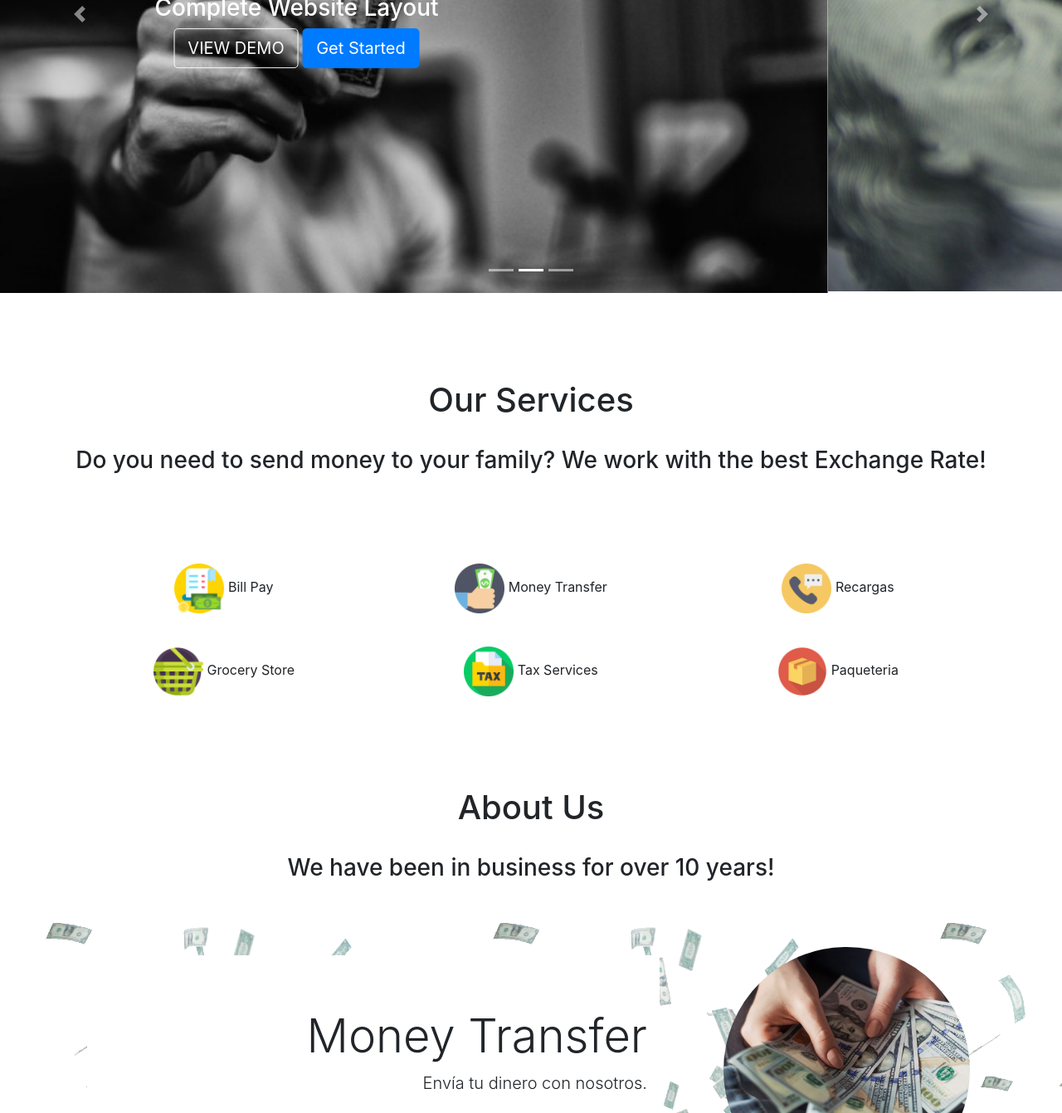
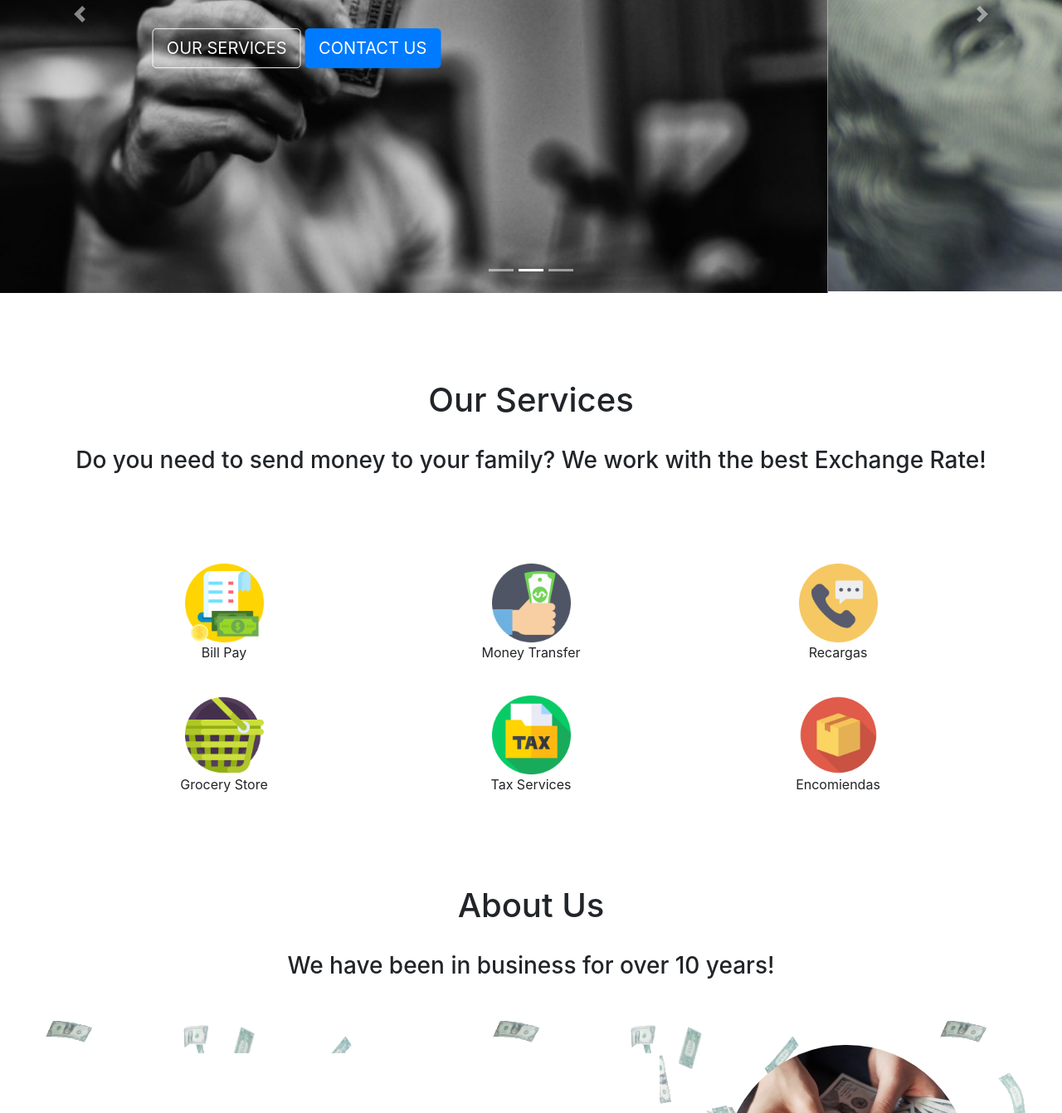
Before and after one commit to CBArgento/Template_002, a plain HTML site: page Index.html in a window 1280 px wide. Shown: the part 376-1717 px from the top of the page at 83% size. Drawn offline with nearby package versions, Linux system fonts and the light colour scheme.

Commit message:
fixing links

```diff
--- a/Index.html
+++ b/Index.html
@@ -52,33 +52,6 @@
     </div>
   </nav>
 
-<!--Image Slider
-<div id="slides" class="carousel slide" data-ride="carousel">
-  <ul class="carousel-indicators">
-    <li data-target="#slides" data-slide-to="0" class="active"></li>
-    <li data-target="#slides" data-slide-to="1"></li>
-    <li data-target="#slides" data-slide-to="2"></li>
-  </ul>
-<div class="carousel-inner">
-  <div class="carousel-item active">
-    <img src="Assets/Images/Background01.jpg">
-    <div class="carousel-caption">
-      <h1 class="display-2">Bootstrap</h1>
-      <h3>Complete Website Layout</h3>
-      <button type="button" class="btn btn-outline-light btn-lg">VIEW DEMO</button>
-      <button type="button" class="btn btn-primary btn-lg">Get Started</button>
-    </div>
-  </div>
-</div>
-  <div class="carousel-item">
-    <img src="Assets/Images/Background02.jpg">
-  </div>
-  <div class="carousel-item">
-    <img src="Assets/Images/Background03.jpg">
-  </div>
-</div>-->
-
-
 <!--Bootstrap carousel-->
 <div id="carouselExampleIndicators" class="carousel slide" data-ride="carousel">
   <ol class="carousel-indicators">
@@ -90,10 +63,11 @@
     <div class="carousel-item active">
       <img  id="carouimg" src="Assets/Img/01Adobe_A.jfif" class="d-block w-100" alt="...">
       <div class="carousel-caption">
-        <h1 class="display-2">Bootstrap</h1>
-        <h3>Complete Website Layout</h3>
-        <button type="button" class="btn btn-outline-light btn-lg">VIEW DEMO</button>
-        <button type="button" class="btn btn-primary btn-lg">Get Started</button>
+        <h1>Money Transfer</h1>
+        <h3>Money Transfer Services and MORE!</h3>
+        <br>
+        <button type="button" class="btn btn-outline-light btn-lg">OUR SERVICES</button>
+        <button type="button" class="btn btn-primary btn-lg">CONTACT US</button>
       </div>
     </div>
     <div class="carousel-item">
@@ -154,15 +128,21 @@
             <div class="row">
               <div class="col">
                 <img id="icon" src="Assets/Img/receipt.png" class="img-fluid" alt="...">
+                <div class="icontext">
                   Bill Pay
+                </div>
               </div>
               <div class="col">
                 <img id="icon" src="Assets/Img/payment.png" class="img-fluid" alt="...">
+                <div class="icontext">
                   Money Transfer
+                </div>
             </div>
               <div class="col">
                     <img id="icon" src="Assets/Img/phone-call.png" class="img-fluid" alt="...">
+                    <div class="icontext">
                       Recargas
+                    </div>
               </div>
             </div>
           </div>
@@ -171,15 +151,21 @@
             <div class="row">
               <div class="col">
                 <img id="icon" src="Assets/Img/shopping-basket.png" class="img-fluid" alt="...">
+                <div class="icontext">
                   Grocery Store
+                </div>
             </div>
               <div class="col">
                 <img id="icon" src="Assets/Img/tax.png" class="img-fluid" alt="...">
+                <div class="icontext">
                   Tax Services
+                </div>
             </div>
               <div class="col">
                     <img id="icon" src="Assets/Img/package.png" class="img-fluid" alt="...">
-              Paqueteria
+                    <div class="icontext">
+                      Encomiendas
+                    </div>
               </div>
             </div>
           </div>
@@ -317,12 +303,15 @@
     <div id="conecticons" class="container">
         <div class="row">
           <div class="col">
+            <a href="https://www.facebook.com/moneygram" target="_blank"></a>
             <img id="icon" src="Assets/Img/facebook.png" class="img-fluid" alt="...">
           </div>
           <div class="col">
+            <a href="https://twitter.com/MoneyGram?fbclid=IwAR3hKn_6XbJ-_IwT7l8OIz363a-_P7SDzP2FriqV9OmkMXlsBuxktes7hac" target="_blank"></a>
             <img id="icon" src="Assets/Img/twitter.png" class="img-fluid" alt="...">
           </div>
           <div class="col">
+            <a class="nav-link" href="https://api.whatsapp.com/send?phone=18012595614&amp;text=Hi there! I have a question :)" target="_blank"></a>
             <img id="icon" src="Assets/Img/whatsapp.png" class="img-fluid" alt="...">
           </div>
         </div>
--- a/Style.css
+++ b/Style.css
@@ -127,6 +127,6 @@ footer {
 }
 
 #icon {
-    height: 60px;
-    width: 60px;
+    height: 95px;
+    width: 95px;
 }
```
Lines whose indentation alone changed are shown as unchanged.
